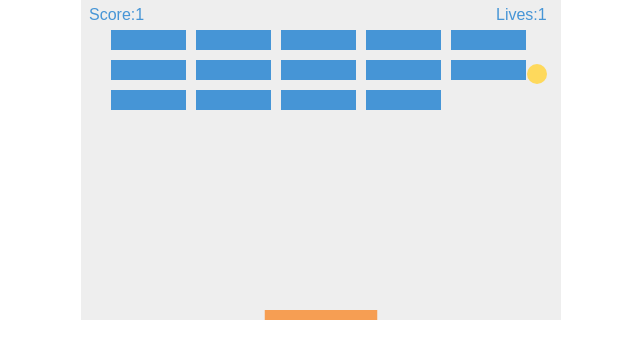
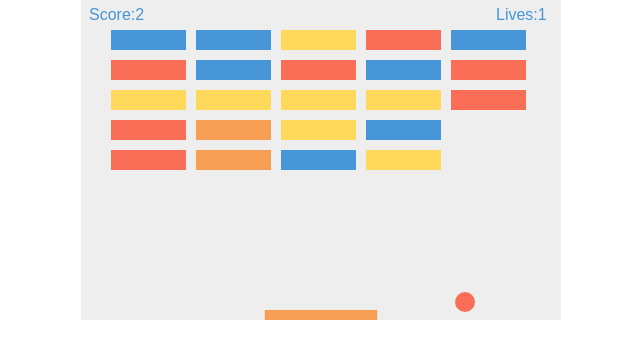
Before and after one commit to kantera90/breaking_blocks, a plain HTML site: page index.html in a window 1280 px wide. Shown: the whole page, without its empty margins (319-959 px from the left). Drawn offline with Linux system fonts and the light colour scheme.

Commit message:
ブロックの色が変わるように修正。色情報の連想配列の読み込みタイミングを早くした。(randomColor関数が使えない問題が発生したため)

```diff
--- a/index.html
+++ b/index.html
@@ -20,6 +20,15 @@
         var dx = 2;
         var dy = -2;
 
+        var currentColor = "#4695d6";
+        var currentPaddleColor = "#4695d6";
+        var colors = [
+            "#4695d6",
+            "#fed95c",
+            "#fa6e57",
+            "#f69e53"
+        ];
+
         var paddleHeight = 10;
         var paddleWidth = 75;
         var paddleX = (canvas.width-paddleWidth)/2;
@@ -28,33 +37,23 @@
         var rightPressed = false;
         var leftPressed = false;
 
-        var brickRowCount = 3;
+        var brickRowCount = 5;
         var brickColumnCount = 5;
         var brickWidth = 75;
         var brickHeight = 20;
         var brickPadding = 10;
         var brickOffsetTop = 30;
         var brickOffsetLeft = 30;
-
         var bricks = [];
         for(var c=0; c<brickColumnCount; c++) {
             bricks[c] = [];
             for(var r= 0; r<brickRowCount; r++) {
-                bricks[c][r] = {x: 0, y: 0, status: 1};
+                bricks[c][r] = {x: 0, y: 0, status: 1, color: randomColor()};
             }
         }
 
         var score = 0;
         var lives = 2;
-
-        var currentColor = "#4695d6";
-        var currentPaddleColor = "#4695d6";
-        var colors = [
-            "#4695d6",
-            "#fed95c",
-            "#fa6e57",
-            "#f69e53"
-        ];
 
         document.addEventListener("keydown", keyDownHandler, false);
         document.addEventListener("keyup", keyUpHandler, false);
@@ -83,8 +82,6 @@
         }
 
         function mouseMoveHandler(e) {
-            console.log(e.clientX);
-            console.log(canvas.offsetLeft);
             var relativeX = e.clientX - canvas.offsetLeft;
             if(relativeX > 0 && relativeX < canvas.width){
                 paddleX = relativeX - paddleWidth/2;
@@ -155,7 +152,7 @@
                         bricks[c][r].y = brickY;
                         ctx.beginPath();
                         ctx.rect(brickX, brickY, brickWidth, brickHeight);
-                        ctx.fillStyle = "#4695d6";
+                        ctx.fillStyle = bricks[c][r].color;
                         ctx.fill();
                         ctx.closePath();
                     }
```
